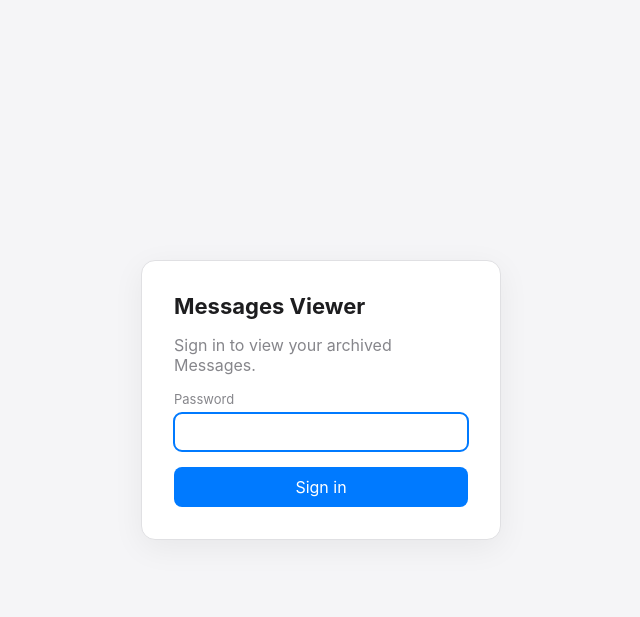
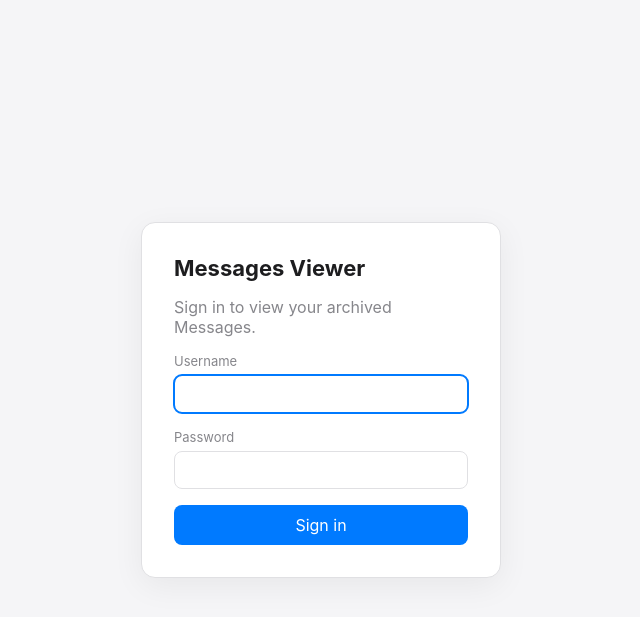
Before and after one commit to ethanhcheng/MessagesViewer, a FastAPI app: page /login in a window 1280 px wide. Shown: the top 617 px of the page, without its empty margins (319-959 px from the left). Run offline with FastAPI, Linux system fonts and the light colour scheme.

Commit message:
user hardening

```diff
--- a/app/auth.py
+++ b/app/auth.py
@@ -6,6 +6,10 @@ import secrets
 from fastapi import HTTPException, Request, status
 
 SESSION_COOKIE = "mv_session"
+
+
+def _admin_user() -> str:
+    return os.environ.get("MV_ADMIN_USER", "admin")
 
 
 def _admin_hash() -> str:
@@ -18,12 +22,14 @@ def _admin_hash() -> str:
     return hashlib.sha256(pw.encode()).hexdigest()
 
 
-def verify_password(submitted: str) -> bool:
+def verify_credentials(username: str, password: str) -> bool:
     try:
-        return hmac.compare_digest(
-            hashlib.sha256(submitted.encode()).hexdigest(),
+        user_ok = hmac.compare_digest(username, _admin_user())
+        pw_ok = hmac.compare_digest(
+            hashlib.sha256(password.encode()).hexdigest(),
             _admin_hash(),
         )
+        return user_ok and pw_ok
     except RuntimeError:
         return False
 
--- a/app/main.py
+++ b/app/main.py
@@ -6,7 +6,7 @@ from fastapi.staticfiles import StaticFiles
 from fastapi.templating import Jinja2Templates
 
 from . import db
-from .auth import SESSION_COOKIE, is_authenticated, new_session_token, require_auth, verify_password
+from .auth import SESSION_COOKIE, is_authenticated, new_session_token, require_auth, verify_credentials
 from .config import config
 
 BASE_DIR = Path(__file__).resolve().parent
@@ -36,11 +36,15 @@ def login_page(request: Request) -> Response:
 
 
 @app.post("/login")
-def login_submit(request: Request, password: str = Form(...)) -> Response:
-    if not verify_password(password):
+def login_submit(
+    request: Request,
+    username: str = Form(...),
+    password: str = Form(...),
+) -> Response:
+    if not verify_credentials(username, password):
         return templates.TemplateResponse(
             "login.html",
-            {"request": request, "error": "Incorrect password"},
+            {"request": request, "error": "Incorrect username or password"},
             status_code=401,
         )
     token = new_session_token()
--- a/app/templates/login.html
+++ b/app/templates/login.html
@@ -10,8 +10,10 @@
     <h1>Messages Viewer</h1>
     <p class="muted">Sign in to view your archived Messages.</p>
     <form method="post" action="/login">
+      <label for="username">Username</label>
+      <input id="username" name="username" type="text" autocomplete="username" autofocus required />
       <label for="password">Password</label>
-      <input id="password" name="password" type="password" autofocus required />
+      <input id="password" name="password" type="password" autocomplete="current-password" required />
       {% if error %}<p class="error">{{ error }}</p>{% endif %}
       <button type="submit">Sign in</button>
     </form>
```
Also changed, not shown: README.md, 2 other files.
